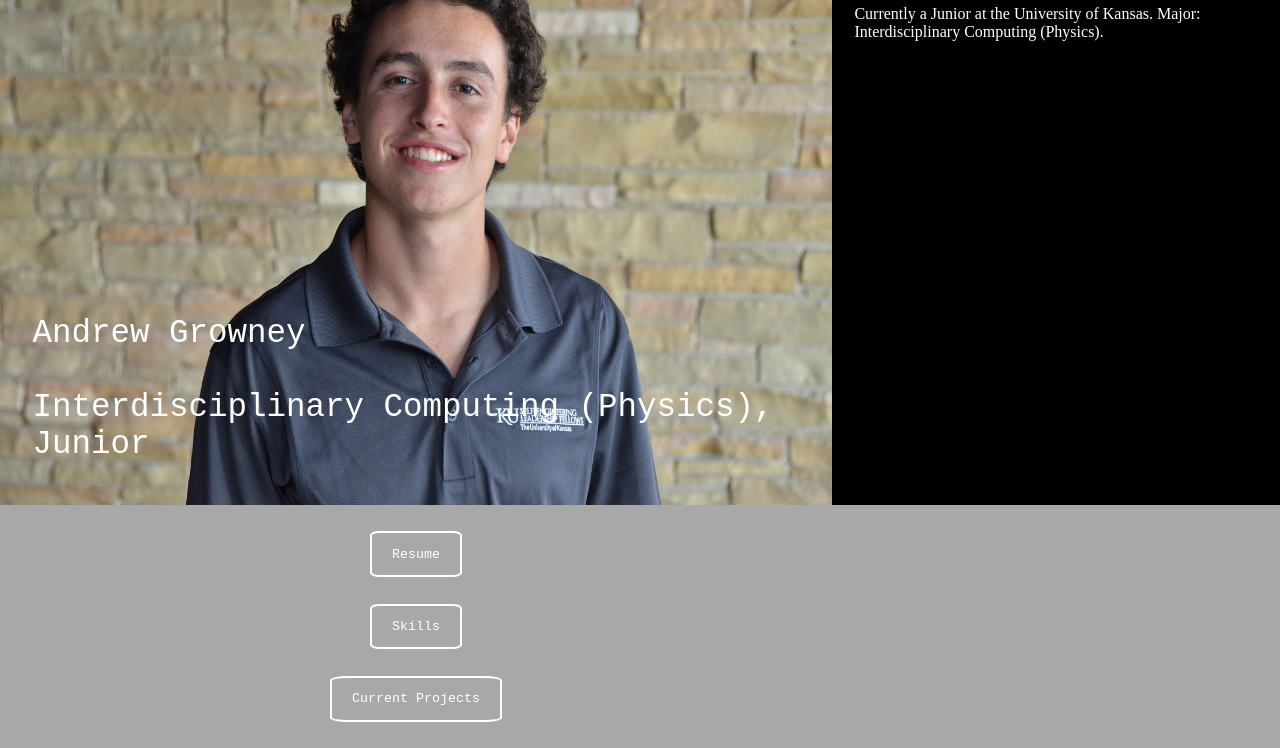
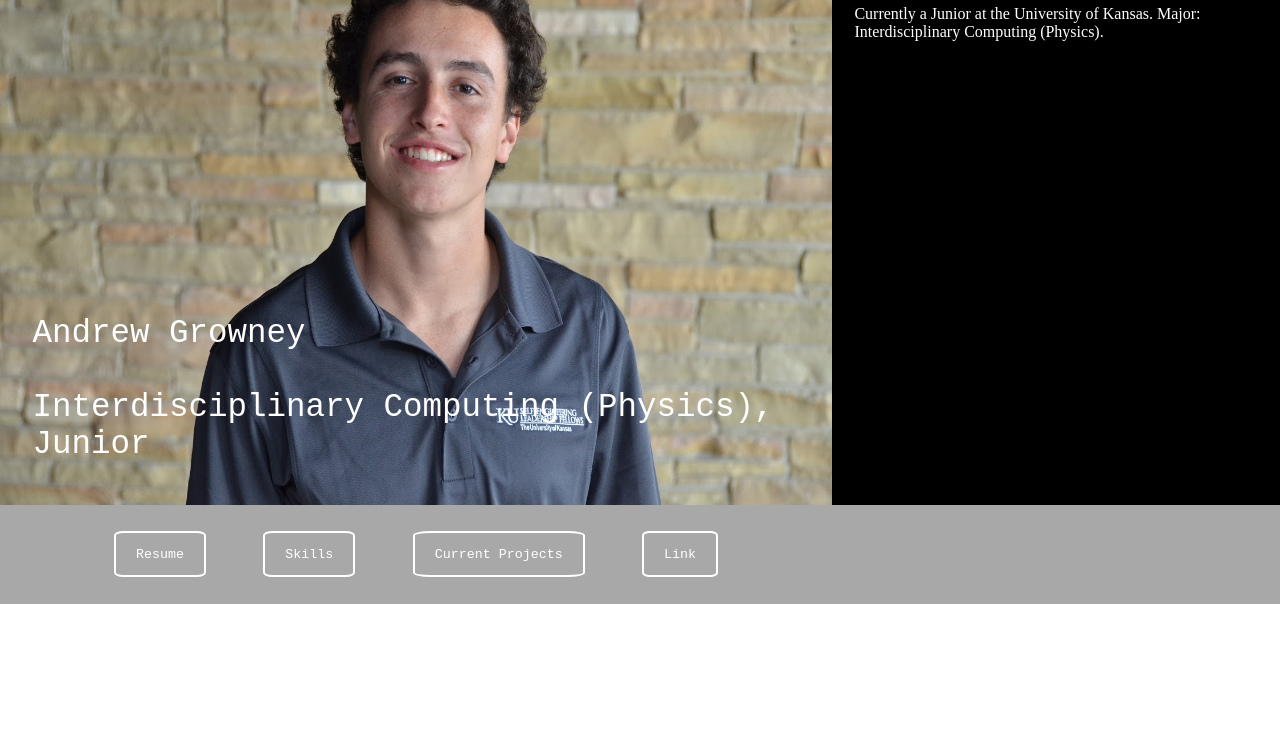
Before and after one commit to ajgrowney/ajgrowney.github.io, a plain HTML site: page index.html in a window 1280 px wide. Shown: the part 101-849 px from the top of the page. After the commit the page ends 800 px from the top, so only its background shows below. Drawn offline with nearby package versions, Linux system fonts and the light colour scheme.

Commit message:
Blocking changed

```diff
--- a/css/main_index.css
+++ b/css/main_index.css
@@ -14,7 +14,7 @@ body{
 	background-color: transparent;
 }
 .main_buttons button{
-  display: block;
+  display: inline-block;
   margin: 2em;
   background-color: transparent;
   color: white;
--- a/index.html
+++ b/index.html
@@ -13,6 +13,7 @@
 			<button class="mainBut" id="tech">Resume</button>
 			<button class="mainBut" id="lead">Skills</button>
 			<button class="mainBut" id="involve">Current Projects</button>
+			<button class="mainBut" id="link">Link</button>
 		</div>
 		</center>
 
```
